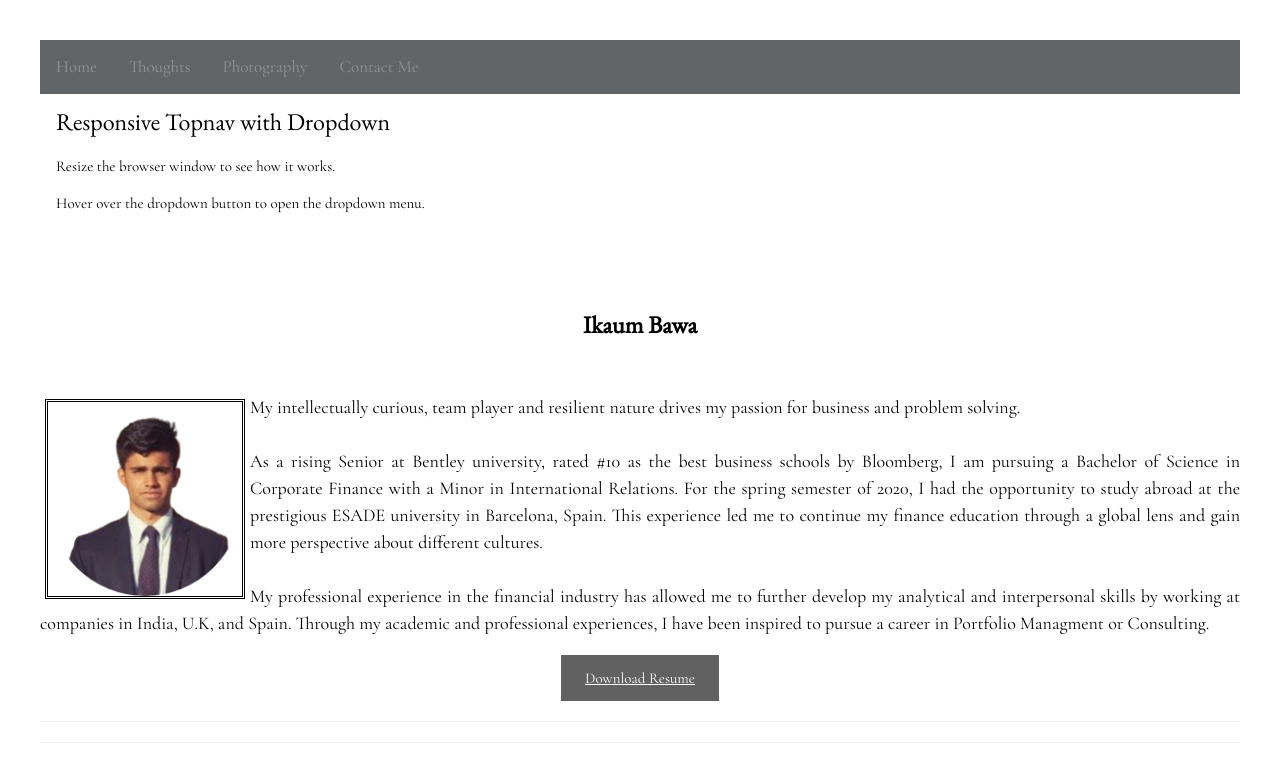
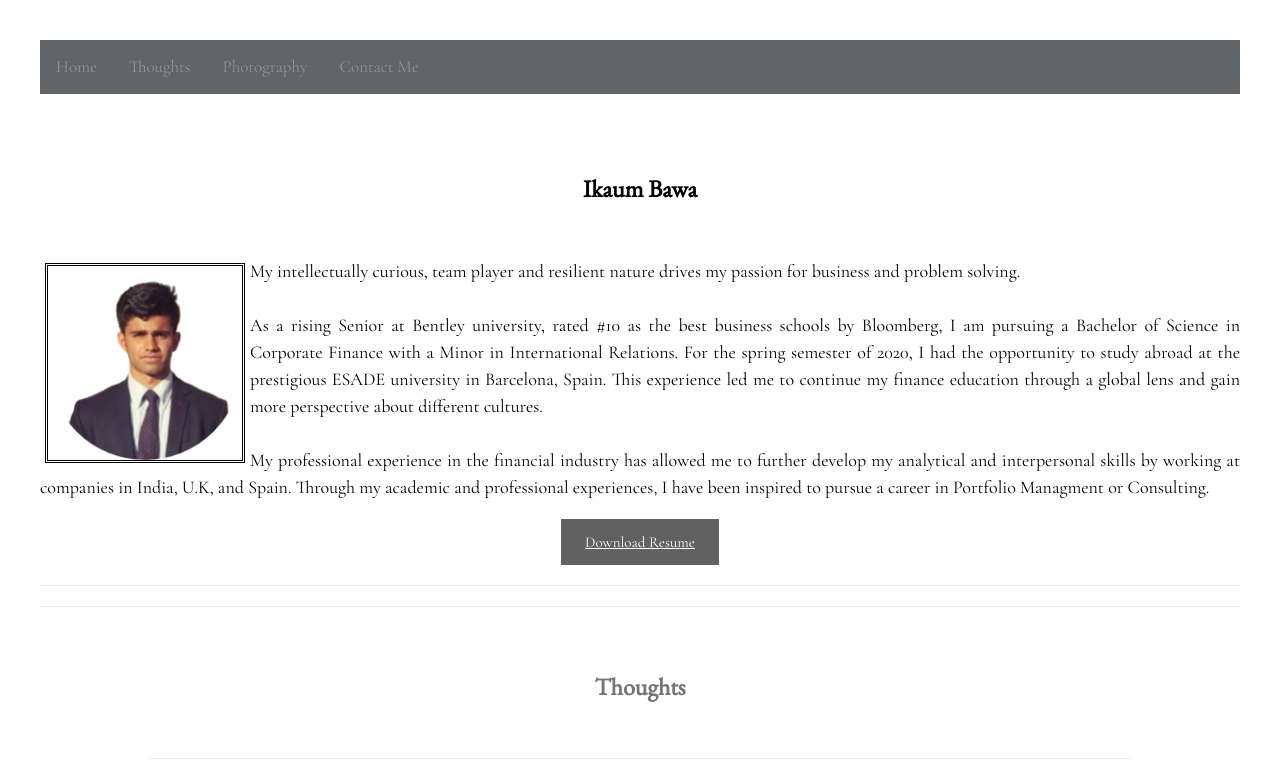
Before and after one commit to ikaumbawa/new-website, a plain HTML site: page index.html in a window 1280 px wide. Shown: the top 776 px of the page. Drawn offline with nearby package versions, Linux system fonts and the light colour scheme; a script that the page names is missing; a web font is replaced by a local one.

Commit message:
Add files via upload

```diff
--- a/index.html
+++ b/index.html
@@ -209,12 +209,6 @@ function topFunction() {
   <a href="javascript:void(0);" style="font-size:15px;" class="icon" onclick="myFunction()">&#9776;</a>
 </div>
 
-<div style="padding-left:16px">
-  <h2>Responsive Topnav with Dropdown</h2>
-  <p>Resize the browser window to see how it works.</p>
-  <p>Hover over the dropdown button to open the dropdown menu.</p>
-</div>
-
 <script>
 function myFunction() {
   var x = document.getElementById("myTopnav");
```
